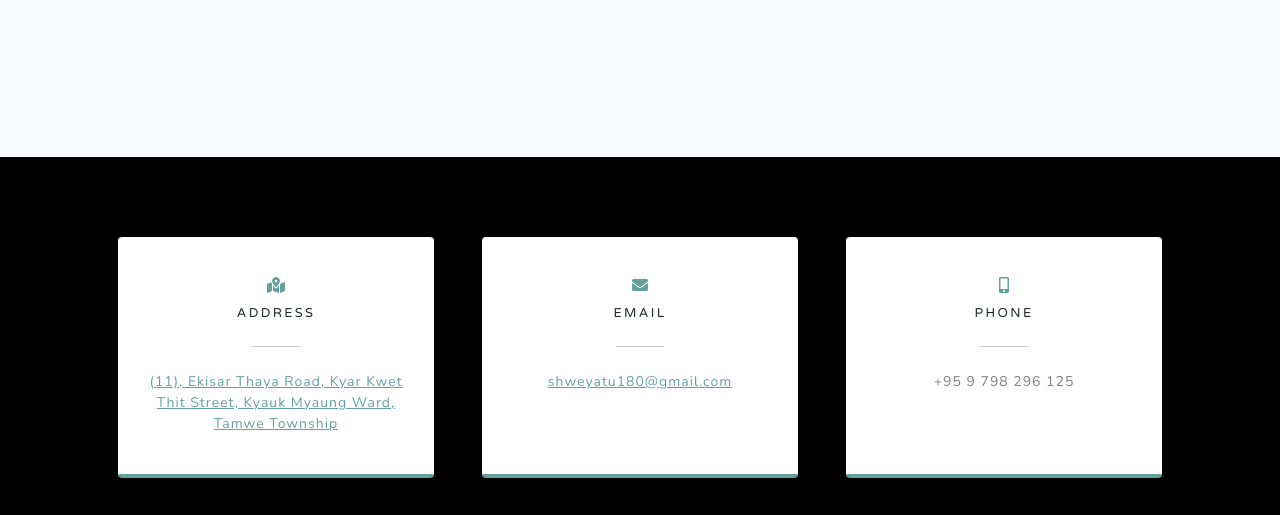
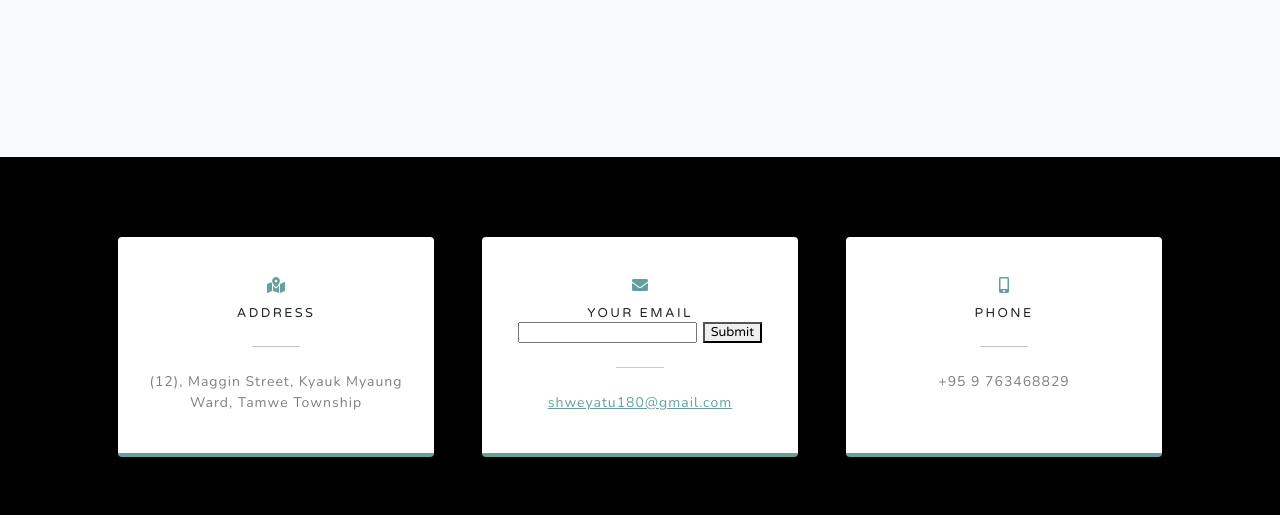
Before and after one commit to Shwe-Ya-Tu/Shwe-Ya-Tu.org, a plain HTML site: page index.html in a window 1280 px wide. Shown: the part 2882-3397 px from the top of the page. Drawn offline with nearby package versions, Linux system fonts and the light colour scheme.

Commit message:
Update index.html
Updating address and put email

```diff
--- a/index.html
+++ b/index.html
@@ -116,8 +116,8 @@
                                 <i class="fas fa-map-marked-alt text-primary mb-2"></i>
                                 <h4 class="text-uppercase m-0">Address</h4>
                                 <hr class="my-4 mx-auto" />
-                                <div class="small text-black-50"><a href="https://www.google.com/maps/place/Shwe+Ya+Tu+(+%E1%80%9B%E1%80%BD%E1%80%BE%E1%80%B1%E1%80%9B%E1%80%90%E1%80%AF+)/@16.8055318,96.1776432,15z/data=!4m5!3m4!1s0x0:0x6e32f3317649814!8m2!3d16.8055318!4d96.1776432"> (11), Ekisar Thaya Road, Kyar Kwet Thit Street,
-                                    Kyauk Myaung Ward, Tamwe Township </a></div>
+                                <div class="small text-black-50">(12), Maggin Street,
+                                    Kyauk Myaung Ward, Tamwe Township</div>
                             </div>
                         </div>
                     </div>
@@ -125,7 +125,12 @@
                         <div class="card py-4 h-100">
                             <div class="card-body text-center">
                                 <i class="fas fa-envelope text-primary mb-2"></i>
-                                <h4 class="text-uppercase m-0">Email</h4>
+                                <h4 class="text-uppercase m-0">
+                                        <form action="https://formspree.io/f/{form_id}" method="post">
+                                        <label for="email">Your Email</label>
+                                        <input name="Email" id="email" type="email">
+                                        <button type="submit">Submit</button>
+                                </form></h4>
                                 <hr class="my-4 mx-auto" />
                                 <div class="small text-black-50"><a href="#!">shweyatu180@gmail.com</a></div>
                             </div>
@@ -137,7 +142,7 @@
                                 <i class="fas fa-mobile-alt text-primary mb-2"></i>
                                 <h4 class="text-uppercase m-0">Phone</h4>
                                 <hr class="my-4 mx-auto" />
-                                <div class="small text-black-50">+95 9 798 296 125</div>
+                                <div class="small text-black-50">+95 9 763468829</div>
                             </div>
                         </div>
                     </div>
```
